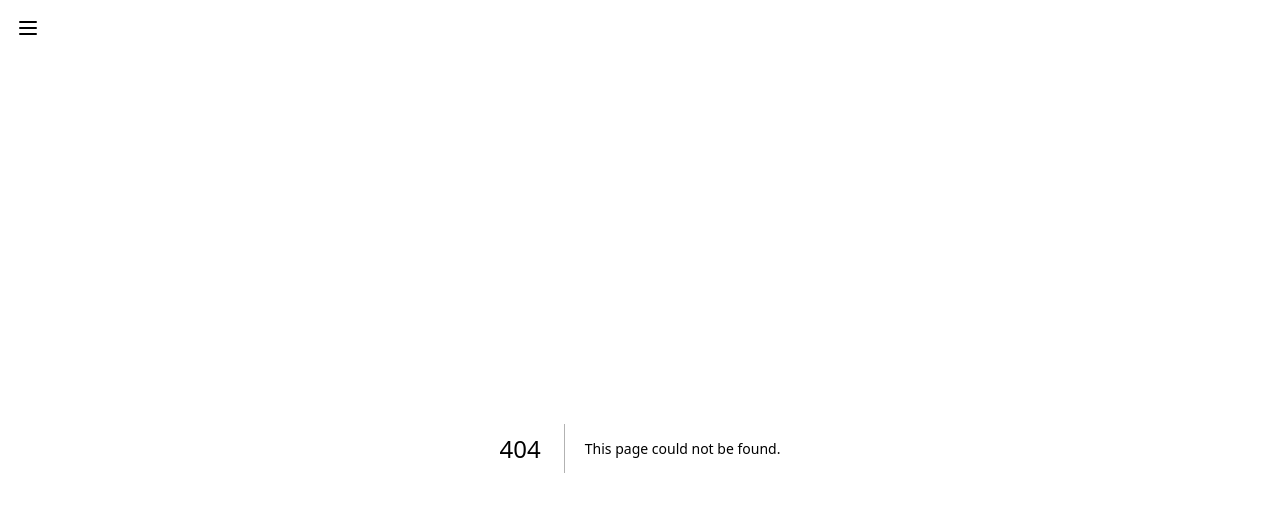
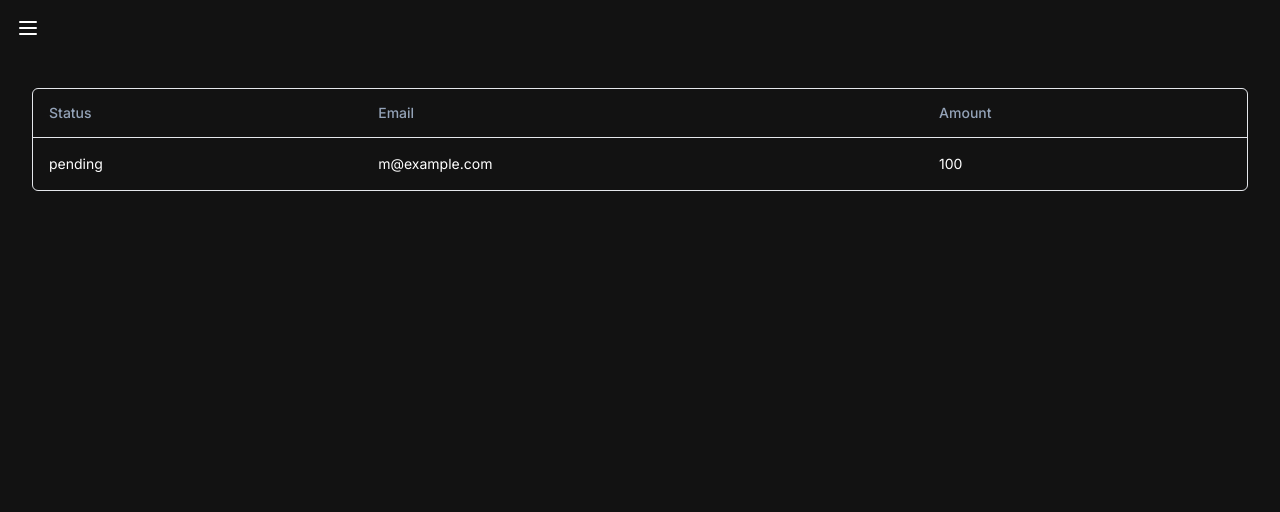
Before and after one commit to ChristianBMT/CBMT, a Next.js app: page /table in a window 1280 px wide. Before the commit this address had no page. Shown: the top 512 px of the page. Built offline with nearby package versions, Linux system fonts and the light colour scheme.

Commit message:
Implementing table

```diff
--- a/app/page.tsx
+++ b/app/page.tsx
@@ -1,117 +1,51 @@
 "use client";
 
-// import Image from "next/image";
-// import { Button } from "@/components/ui/button";
+import React, { useState, useEffect } from "react";
+
+import Image from "next/image";
+import { Button } from "@/components/ui/button";
 import { useRouter } from "next/navigation";
-import { useState, useEffect } from "react";
-import DevotionCard from "@/components/devotion/DevotionCard";
-import { Devotion } from "@/types";
-import { Skeleton } from "@/components/ui/skeleton";
 
 export default function Home() {
   const router = useRouter();
-  const [thisWeekDevotion, setThisWeekDevotion] = useState<Devotion[]>([]);
-  const [allDevotion, setAllDevotion] = useState<Devotion[]>([]);
-  const [week, setWeek] = useState<number>(0);
-  const [loading, setLoading] = useState<boolean>(true);
-
-  async function getData() {
-    let weekResponse = await fetch(
-      `${process.env.NEXT_PUBLIC_SERVER_URL}/api/week`
-    );
-    let weekData = await weekResponse.json();
-    setWeek(weekData.currentWeek);
-    let response = await fetch(
-      `${process.env.NEXT_PUBLIC_SERVER_URL}/api/devotions/${weekData.currentWeek}`
-    );
-    let data = await response.json();
-    setAllDevotion(data);
-  }
-
-  useEffect(() => {
-    getData();
-  }, []);
-
-  useEffect(() => {
-    setThisWeekDevotion(
-      allDevotion.filter((e) => {
-        return e.weekNo == week;
-      })
-    );
-  }, [allDevotion, week]);
-
-  useEffect(() => {
-    setLoading(false);
-  }, [allDevotion, week, thisWeekDevotion]);
 
   return (
     <main className="min-h-100dvh flex flex-col mx-auto max-w-[500px] px-6">
       <h1 className="font-bold text-3xl">Serving our Nation with Faith</h1>
-      <h2 className="font-semibold text-xl mt-1">Devotions for BMT</h2>
-      <div className="flex flex-col gap-2 my-2 md:my-3">
-        <h3 className="font-bold">This Week</h3>
-        <div className="flex overflow-x-scroll gap-3">
-          {loading
-            ? [...new Array(2)].map((_, idx) => (
-                <div
-                  className={"flex flex-col min-w-[125px] w-[125px] gap-1"}
-                  key={"thisSkeleton" + idx}
-                >
-                  <Skeleton className="aspect-square w-full object-cover object-center rounded-lg" />
-                  <Skeleton className="h-4 w-full" />
-                  <Skeleton className="h-4 w-full" />
-                  <Skeleton className="h-4 w-full" />
-                </div>
-              ))
-            : thisWeekDevotion.map((data, idx) => {
-                return (
-                  <DevotionCard
-                    key={"weekDevotion-" + idx}
-                    id={data.id}
-                    imageSrc={data.image}
-                    weekNo={data.weekNo}
-                    title={data.title}
-                    className="w-[125px]"
-                  />
-                );
-              })}
+      <h6 className="font-semibold text-xl mt-1">Devotions for BMT</h6>
+      <div className="relative my-5">
+        <Image
+          className="w-full rounded-lg shadow-xl aspect-[3/2] object-cover"
+          src="/DailyImage.webp"
+          width={500}
+          height={500}
+          alt="today"
+        />
+        <div className="absolute top-0 left-0 p-4 text-white text-left">
+          <div className="text-2xl font-bold">Today&apos;s Devotion</div>
+          <div className="text-xl">Read and be encouraged</div>
+        </div>
+        <div className="absolute p-4 bottom-0 right-0">
+          <Button onClick={() => router.push("/table")} variant={"outline"}>
+            Read
+          </Button>
         </div>
       </div>
-      <div className="flex flex-col gap-2 my-2 md:my-3">
-        <div className="flex justify-between items-center">
-          <h3 className="font-bold">Past Devotions</h3>
-          <div className="text-xs" onClick={() => router.push("/devotions")}>
-            SEE ALL &gt;
-          </div>
-        </div>
-        <div className="flex overflow-x-scroll gap-3">
-          {loading
-            ? [...new Array(5)].map((_, idx) => (
-                <div
-                  className={"flex flex-col min-w-[125px] w-[125px] gap-1"}
-                  key={"allSkeleton" + idx}
-                >
-                  <Skeleton className="aspect-square w-full object-cover object-center rounded-lg" />
-                  <Skeleton className="h-4 w-full" />
-                  <Skeleton className="h-4 w-full" />
-                  <Skeleton className="h-4 w-full" />
-                </div>
-              ))
-            : allDevotion
-                .slice(0, Math.min(allDevotion.length, 5))
-                .map((data, idx) => {
-                  return (
-                    <DevotionCard
-                      key={"allDevotion-" + idx}
-                      id={data.id}
-                      imageSrc={data.image}
-                      weekNo={data.weekNo}
-                      title={data.title}
-                      className="w-[125px]"
-                    />
-                  );
-                })}
-        </div>
+      <h3 className="font-semibold text-xl">Browse Devotion Plans</h3>
+      <div className="grid grid-cols-2 my-3 gap-4">
+        {[...new Array(4)].map((_, idx) => {
+          return (
+            <div key={"DevotionImage" + idx}>
+              <Image
+                className="w-full rounded-lg shadow-xl aspect-[3/2] object-cover"
+                src={`/Devotion${idx + 1}.jpeg`}
+                width={500}
+                height={500}
+                alt="today"
+              />
+            </div>
+          );
+        })}
       </div>
     </main>
   );
--- /dev/null
+++ b/app/table/columns.tsx
@@ -0,0 +1,27 @@
+"use client";
+
+import { ColumnDef } from "@tanstack/react-table"
+
+// This type is used to define the shape of our data.
+// You can use a Zod schema here if you want.
+export type Payment = {
+  id: string
+  amount: number
+  status: "pending" | "processing" | "success" | "failed"
+  email: string
+}
+
+export const columns: ColumnDef<Payment>[] = [
+  {
+    accessorKey: "status",
+    header: "Status",
+  },
+  {
+    accessorKey: "email",
+    header: "Email",
+  },
+  {
+    accessorKey: "amount",
+    header: "Amount",
+  },
+]
--- /dev/null
+++ b/app/table/data-table.tsx
@@ -0,0 +1,81 @@
+"use client";
+
+import React from "react";
+import {
+  ColumnDef,
+  flexRender,
+  getCoreRowModel,
+  useReactTable,
+} from "@tanstack/react-table";
+
+import {
+  Table,
+  TableBody,
+  TableCell,
+  TableHead,
+  TableHeader,
+  TableRow,
+} from "@/components/ui/table";
+
+interface DataTableProps<TData, TValue> {
+  columns: ColumnDef<TData, TValue>[];
+  data: TData[];
+}
+
+export function DataTable<TData, TValue>({
+  columns,
+  data,
+}: DataTableProps<TData, TValue>) {
+  const table = useReactTable({
+    data,
+    columns,
+    getCoreRowModel: getCoreRowModel(),
+  });
+
+  return (
+    <div className="rounded-md border">
+      <Table>
+        <TableHeader>
+          {table.getHeaderGroups().map((headerGroup) => (
+            <TableRow key={headerGroup.id}>
+              {headerGroup.headers.map((header) => {
+                return (
+                  <TableHead key={header.id}>
+                    {header.isPlaceholder
+                      ? null
+                      : flexRender(
+                          header.column.columnDef.header,
+                          header.getContext()
+                        )}
+                  </TableHead>
+                );
+              })}
+            </TableRow>
+          ))}
+        </TableHeader>
+        <TableBody>
+          {table.getRowModel().rows?.length ? (
+            table.getRowModel().rows.map((row) => (
+              <TableRow
+                key={row.id}
+                data-state={row.getIsSelected() && "selected"}
+              >
+                {row.getVisibleCells().map((cell) => (
+                  <TableCell key={cell.id}>
+                    {flexRender(cell.column.columnDef.cell, cell.getContext())}
+                  </TableCell>
+                ))}
+              </TableRow>
+            ))
+          ) : (
+            <TableRow>
+              <TableCell colSpan={columns.length} className="h-24 text-center">
+                No results.
+              </TableCell>
+            </TableRow>
+          )}
+        </TableBody>
+      </Table>
+    </div>
+  );
+}
--- /dev/null
+++ b/app/table/page.tsx
@@ -0,0 +1,26 @@
+
+import React from "react";
+import { Payment, columns } from "./columns";
+import { DataTable } from "./data-table";
+
+async function getData(): Promise<Payment[]> {
+  // Fetch data from your API here.
+  return [
+    {
+      id: "728ed52f",
+      amount: 100,
+      status: "pending",
+      email: "m@example.com",
+    },
+  ];
+}
+
+export default async function DemoPage() {
+  const data = await getData();
+
+  return (
+    <div className="container mx-auto py-10">
+      <DataTable columns={columns} data={data} />
+    </div>
+  );
+}
--- /dev/null
+++ b/components/ui/checkbox.tsx
@@ -0,0 +1,30 @@
+"use client"
+
+import * as React from "react"
+import * as CheckboxPrimitive from "@radix-ui/react-checkbox"
+import { Check } from "lucide-react"
+
+import { cn } from "@/lib/utils"
+
+const Checkbox = React.forwardRef<
+  React.ElementRef<typeof CheckboxPrimitive.Root>,
+  React.ComponentPropsWithoutRef<typeof CheckboxPrimitive.Root>
+>(({ className, ...props }, ref) => (
+  <CheckboxPrimitive.Root
+    ref={ref}
+    className={cn(
+      "peer h-4 w-4 shrink-0 rounded-sm border border-slate-200 border-slate-900 ring-offset-white focus-visible:outline-none focus-visible:ring-2 focus-visible:ring-slate-950 focus-visible:ring-offset-2 disabled:cursor-not-allowed disabled:opacity-50 data-[state=checked]:bg-slate-900 data-[state=checked]:text-slate-50 dark:border-slate-800 dark:border-slate-50 dark:ring-offset-slate-950 dark:focus-visible:ring-slate-300 dark:data-[state=checked]:bg-slate-50 dark:data-[state=checked]:text-slate-900",
+      className
+    )}
+    {...props}
+  >
+    <CheckboxPrimitive.Indicator
+      className={cn("flex items-center justify-center text-current")}
+    >
+      <Check className="h-4 w-4" />
+    </CheckboxPrimitive.Indicator>
+  </CheckboxPrimitive.Root>
+))
+Checkbox.displayName = CheckboxPrimitive.Root.displayName
+
+export { Checkbox }
--- /dev/null
+++ b/components/ui/table.tsx
@@ -0,0 +1,117 @@
+import * as React from "react"
+
+import { cn } from "@/lib/utils"
+
+const Table = React.forwardRef<
+  HTMLTableElement,
+  React.HTMLAttributes<HTMLTableElement>
+>(({ className, ...props }, ref) => (
+  <div className="relative w-full overflow-auto">
+    <table
+      ref={ref}
+      className={cn("w-full caption-bottom text-sm", className)}
+      {...props}
+    />
+  </div>
+))
+Table.displayName = "Table"
+
+const TableHeader = React.forwardRef<
+  HTMLTableSectionElement,
+  React.HTMLAttributes<HTMLTableSectionElement>
+>(({ className, ...props }, ref) => (
+  <thead ref={ref} className={cn("[&_tr]:border-b", className)} {...props} />
+))
+TableHeader.displayName = "TableHeader"
+
+const TableBody = React.forwardRef<
+  HTMLTableSectionElement,
+  React.HTMLAttributes<HTMLTableSectionElement>
+>(({ className, ...props }, ref) => (
+  <tbody
+    ref={ref}
+    className={cn("[&_tr:last-child]:border-0", className)}
+    {...props}
+  />
+))
+TableBody.displayName = "TableBody"
+
+const TableFooter = React.forwardRef<
+  HTMLTableSectionElement,
+  React.HTMLAttributes<HTMLTableSectionElement>
+>(({ className, ...props }, ref) => (
+  <tfoot
+    ref={ref}
+    className={cn(
+      "border-t bg-slate-100/50 font-medium [&>tr]:last:border-b-0 dark:bg-slate-800/50",
+      className
+    )}
+    {...props}
+  />
+))
+TableFooter.displayName = "TableFooter"
+
+const TableRow = React.forwardRef<
+  HTMLTableRowElement,
+  React.HTMLAttributes<HTMLTableRowElement>
+>(({ className, ...props }, ref) => (
+  <tr
+    ref={ref}
+    className={cn(
+      "border-b transition-colors hover:bg-slate-100/50 data-[state=selected]:bg-slate-100 dark:hover:bg-slate-800/50 dark:data-[state=selected]:bg-slate-800",
+      className
+    )}
+    {...props}
+  />
+))
+TableRow.displayName = "TableRow"
+
+const TableHead = React.forwardRef<
+  HTMLTableCellElement,
+  React.ThHTMLAttributes<HTMLTableCellElement>
+>(({ className, ...props }, ref) => (
+  <th
+    ref={ref}
+    className={cn(
+      "h-12 px-4 text-left align-middle font-medium text-slate-500 [&:has([role=checkbox])]:pr-0 dark:text-slate-400",
+      className
+    )}
+    {...props}
+  />
+))
+TableHead.displayName = "TableHead"
+
+const TableCell = React.forwardRef<
+  HTMLTableCellElement,
+  React.TdHTMLAttributes<HTMLTableCellElement>
+>(({ className, ...props }, ref) => (
+  <td
+    ref={ref}
+    className={cn("p-4 align-middle [&:has([role=checkbox])]:pr-0", className)}
+    {...props}
+  />
+))
+TableCell.displayName = "TableCell"
+
+const TableCaption = React.forwardRef<
+  HTMLTableCaptionElement,
+  React.HTMLAttributes<HTMLTableCaptionElement>
+>(({ className, ...props }, ref) => (
+  <caption
+    ref={ref}
+    className={cn("mt-4 text-sm text-slate-500 dark:text-slate-400", className)}
+    {...props}
+  />
+))
+TableCaption.displayName = "TableCaption"
+
+export {
+  Table,
+  TableHeader,
+  TableBody,
+  TableFooter,
+  TableHead,
+  TableRow,
+  TableCell,
+  TableCaption,
+}
--- a/package.json
+++ b/package.json
@@ -16,6 +16,7 @@
     "@prisma/client": "^5.7.1",
     "@radix-ui/react-accordion": "^1.1.2",
     "@radix-ui/react-avatar": "^1.0.4",
+    "@radix-ui/react-checkbox": "^1.0.4",
     "@radix-ui/react-dialog": "^1.0.5",
     "@radix-ui/react-dropdown-menu": "^2.0.6",
     "@radix-ui/react-hover-card": "^1.0.7",
@@ -27,6 +28,7 @@
     "@radix-ui/react-slider": "^1.1.2",
     "@radix-ui/react-slot": "^1.0.2",
     "@radix-ui/react-toast": "^1.1.5",
+    "@tanstack/react-table": "^8.11.2",
     "@vercel/speed-insights": "^1.0.2",
     "class-variance-authority": "^0.7.0",
     "clsx": "^2.0.0",
```
Also changed, not shown: 1 other file (tests, documents, lock files or other folders).
